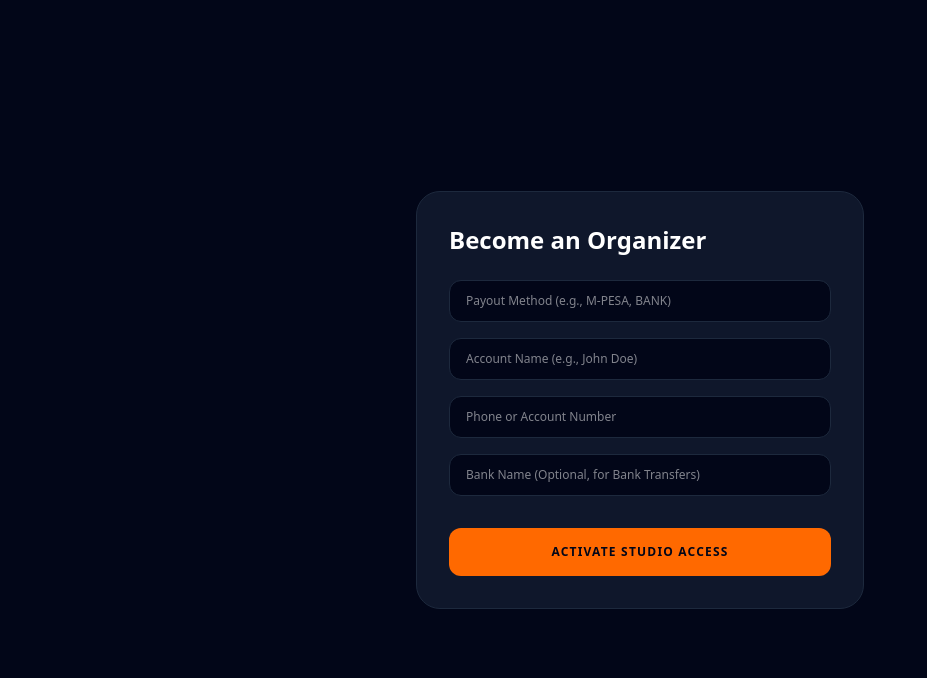
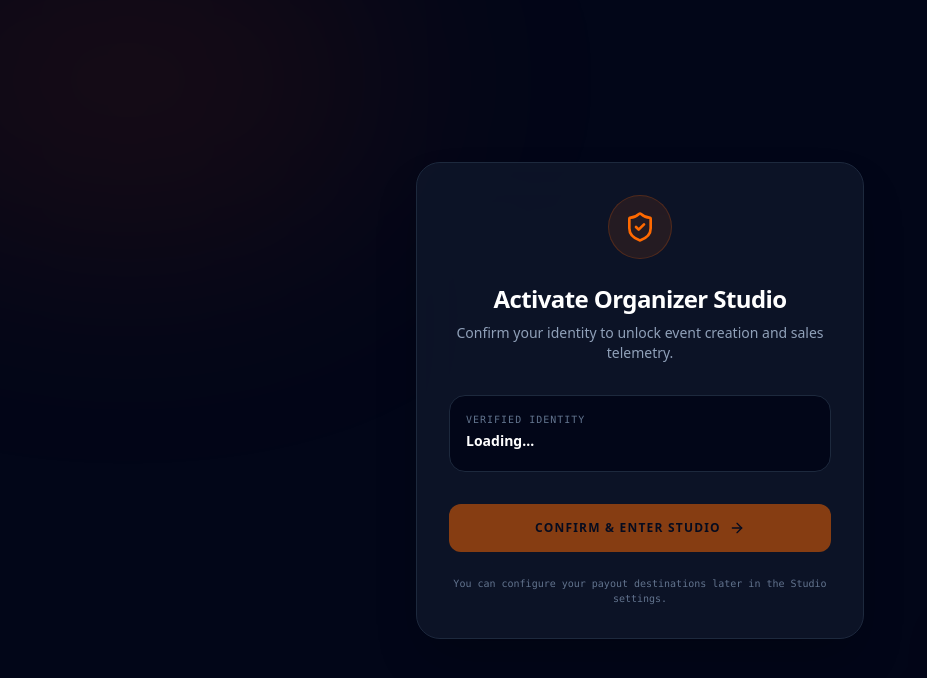
Before and after one commit to Linnox-ui/bambatickets, a Next.js app: page /become-organizer in a window 1280 px wide. Shown: the top 678 px of the page, without its empty margins (0-927 px from the left). Built offline with nearby package versions, Linux system fonts and the light colour scheme; no server answers.

Commit message:
Refactor become-organizer flow to 1-click identity confirmation

```diff
--- a/src/app/become-organizer/actions.ts
+++ b/src/app/become-organizer/actions.ts
@@ -3,20 +3,11 @@
 import prisma from "../../lib/prisma";
 import { auth } from "../../auth";
 
-export async function upgradeToOrganizer(formData: FormData) {
+export async function upgradeToOrganizer() {
   const session = await auth();
 
   if (!session?.user?.id) {
     return { success: false, error: "Unauthorized" };
-  }
-
-  const payoutMethod = formData.get("payoutMethod") as string;
-  const payoutAccountName = formData.get("payoutAccountName") as string;
-  const payoutAccountNumber = formData.get("payoutAccountNumber") as string;
-  const payoutBankName = (formData.get("payoutBankName") as string) || null;
-
-  if (!payoutMethod || !payoutAccountName || !payoutAccountNumber) {
-    return { success: false, error: "Missing required payout parameters." };
   }
 
   try {
@@ -24,10 +15,6 @@ export async function upgradeToOrganizer(formData: FormData) {
       where: { id: session.user.id },
       data: {
         role: "ORGANIZER",
-        payoutMethod,
-        payoutAccountName,
-        payoutAccountNumber,
-        payoutBankName,
       },
     });
 
--- a/src/app/become-organizer/page.tsx
+++ b/src/app/become-organizer/page.tsx
@@ -4,20 +4,19 @@ import { useSession } from "next-auth/react";
 import { useRouter } from "next/navigation";
 import { useState } from "react";
 import { upgradeToOrganizer } from "./actions";
+import { ShieldCheck, ArrowRight, Loader2 } from "lucide-react";
 
 export default function BecomeOrganizerPage() {
-  const { update } = useSession();
+  const { data: session, update } = useSession();
   const router = useRouter();
   const [loading, setLoading] = useState(false);
   const [error, setError] = useState<string | null>(null);
 
-  async function handleSubmit(e: React.FormEvent<HTMLFormElement>) {
-    e.preventDefault();
+  async function handleConfirm() {
     setLoading(true);
     setError(null);
 
-    const formData = new FormData(e.currentTarget);
-    const result = await upgradeToOrganizer(formData);
+    const result = await upgradeToOrganizer();
 
     if (result.success) {
       await update({ role: "ORGANIZER" });
@@ -31,56 +30,66 @@ export default function BecomeOrganizerPage() {
   }
 
   return (
-    <div className="min-h-screen bg-slate-950 flex items-center justify-center p-4">
-      <form
-        onSubmit={handleSubmit}
-        className="w-full max-w-md space-y-4 bg-slate-900 p-8 rounded-3xl border border-slate-800"
-      >
-        <h1 className="text-2xl font-black text-white mb-6">
-          Become an Organizer
+    <div className="min-h-screen bg-slate-950 flex items-center justify-center p-4 relative overflow-hidden">
+      {/* Background Glows */}
+      <div className="absolute top-[-10%] left-[-10%] w-[40%] h-[40%] rounded-full bg-orange-600/10 blur-[120px] pointer-events-none" />
+      <div className="absolute bottom-[-10%] right-[-10%] w-[30%] h-[30%] rounded-full bg-orange-500/5 blur-[100px] pointer-events-none" />
+
+      <div className="w-full max-w-md bg-slate-900/80 backdrop-blur-2xl p-8 rounded-3xl border border-slate-800 shadow-2xl relative z-10">
+        <div className="flex justify-center mb-6">
+          <div className="w-16 h-16 bg-orange-500/10 rounded-full flex items-center justify-center border border-orange-500/20">
+            <ShieldCheck className="w-8 h-8 text-orange-500" />
+          </div>
+        </div>
+
+        <h1 className="text-2xl font-black text-white text-center mb-2 tracking-tight">
+          Activate Organizer Studio
         </h1>
+        <p className="text-slate-400 text-sm text-center mb-8">
+          Confirm your identity to unlock event creation and sales telemetry.
+        </p>
 
         {error && (
-          <div className="bg-red-500/10 text-red-500 p-3 rounded-xl text-xs font-bold uppercase tracking-widest text-center">
+          <div className="bg-red-500/10 text-red-500 p-3 rounded-xl text-xs font-bold uppercase tracking-widest text-center mb-6">
             {error}
           </div>
         )}
 
-        <input
-          name="payoutMethod"
-          placeholder="Payout Method (e.g., M-PESA, BANK)"
-          required
-          className="w-full bg-slate-950 border border-slate-800 rounded-xl px-4 py-3 text-white text-xs outline-none focus:border-orange-500 transition-colors"
-        />
-
-        <input
-          name="payoutAccountName"
-          placeholder="Account Name (e.g., John Doe)"
-          required
-          className="w-full bg-slate-950 border border-slate-800 rounded-xl px-4 py-3 text-white text-xs outline-none focus:border-orange-500 transition-colors"
-        />
-
-        <input
-          name="payoutAccountNumber"
-          placeholder="Phone or Account Number"
-          required
-          className="w-full bg-slate-950 border border-slate-800 rounded-xl px-4 py-3 text-white text-xs outline-none focus:border-orange-500 transition-colors"
-        />
-
-        <input
-          name="payoutBankName"
-          placeholder="Bank Name (Optional, for Bank Transfers)"
-          className="w-full bg-slate-950 border border-slate-800 rounded-xl px-4 py-3 text-white text-xs outline-none focus:border-orange-500 transition-colors"
-        />
+        <div className="bg-slate-950 border border-slate-800 rounded-2xl p-4 mb-8">
+          <div className="flex flex-col gap-1">
+            <span className="text-[10px] text-slate-500 font-mono uppercase tracking-widest">
+              Verified Identity
+            </span>
+            <span className="font-bold text-white text-sm">
+              {session?.user?.name || "Loading..."}
+            </span>
+            <span className="text-slate-400 text-xs">
+              {session?.user?.email || ""}
+            </span>
+          </div>
+        </div>
 
         <button
-          type="submit"
-          disabled={loading}
-          className="w-full bg-orange-500 hover:bg-orange-600 text-slate-950 font-black py-4 rounded-xl text-xs uppercase tracking-widest mt-4 transition-colors disabled:opacity-50"
+          onClick={handleConfirm}
+          disabled={loading || !session}
+          className="w-full flex items-center justify-center gap-2 bg-orange-500 hover:bg-orange-600 text-slate-950 font-black py-4 rounded-xl text-xs uppercase tracking-widest transition-all disabled:opacity-50 disabled:pointer-events-none hover:shadow-[0_0_20px_rgba(249,115,22,0.3)]"
         >
-          {loading ? "Activating Studio..." : "Activate Studio Access"}
+          {loading ? (
+            <>
+              <Loader2 className="w-4 h-4 animate-spin" /> Upgrading...
+            </>
+          ) : (
+            <>
+              Confirm & Enter Studio <ArrowRight className="w-4 h-4" />
+            </>
+          )}
         </button>
-      </form>
+
+        <p className="text-[10px] text-slate-500 text-center mt-6 font-mono">
+          You can configure your payout destinations later in the Studio
+          settings.
+        </p>
+      </div>
     </div>
   );
 }
```
